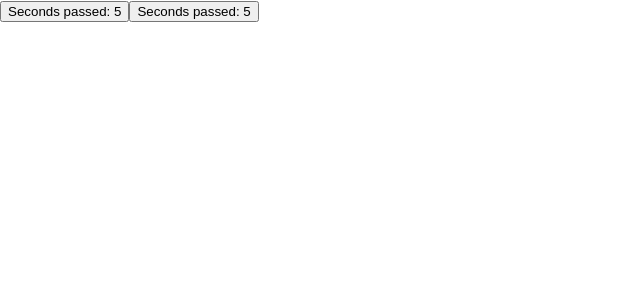
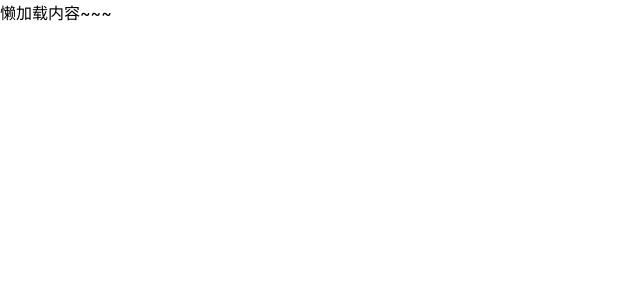
Before and after one commit to beblueblue/dance-on-react, a React app: page / in a window 1280 px wide. Shown: the top 300 px of the page, without its empty margins (0-640 px from the left). Built offline with nearby package versions, Linux system fonts and the light colour scheme.

Commit message:
add the demo about code-spliting

```diff
--- a/src/App.jsx
+++ b/src/App.jsx
@@ -1,14 +1,11 @@
-import React from 'react'
-import appState from './pages/mobxDemo/containers/appState'
-import TimerView from './pages/mobxDemo/containers/TimerView'
+import React, { Component } from 'react';
+import Lazy from './pages/codeSplitDemo/contrainer/Lazy'
 
-function App() {
-  return (
-    <>
-      <TimerView appState={appState} />
-      <TimerView appState={appState} />
-    </>
-  )
+class App extends Component {
+  render() {
+    return (
+      <Lazy />
+    );
+  }
 }
-
 export default App;
--- /dev/null
+++ b/src/pages/codeSplitDemo/components/OtherComponent.jsx
@@ -0,0 +1,7 @@
+import React from 'react';
+
+export default function OtherComponent() {
+  return (
+    <div>懒加载内容~~~</div>
+  );
+}
--- /dev/null
+++ b/src/pages/codeSplitDemo/contrainer/Lazy.jsx
@@ -0,0 +1,12 @@
+import React, { Suspense } from 'react';
+const OtherComponent = React.lazy(() => import('../components/OtherComponent'));
+
+export default function Lazy() {
+  return (
+    <div>
+      <Suspense fallback={<div>等待加载，Loading...</div>}>
+        <OtherComponent />
+      </Suspense>
+    </div>
+  );
+}
```
Also changed, not shown: src/pages/codeSplitDemo/components/math.jsx (added, +7 -0 lines), src/pages/codeSplitDemo/contrainer/Hello.jsx (added, +34 -0 lines).
